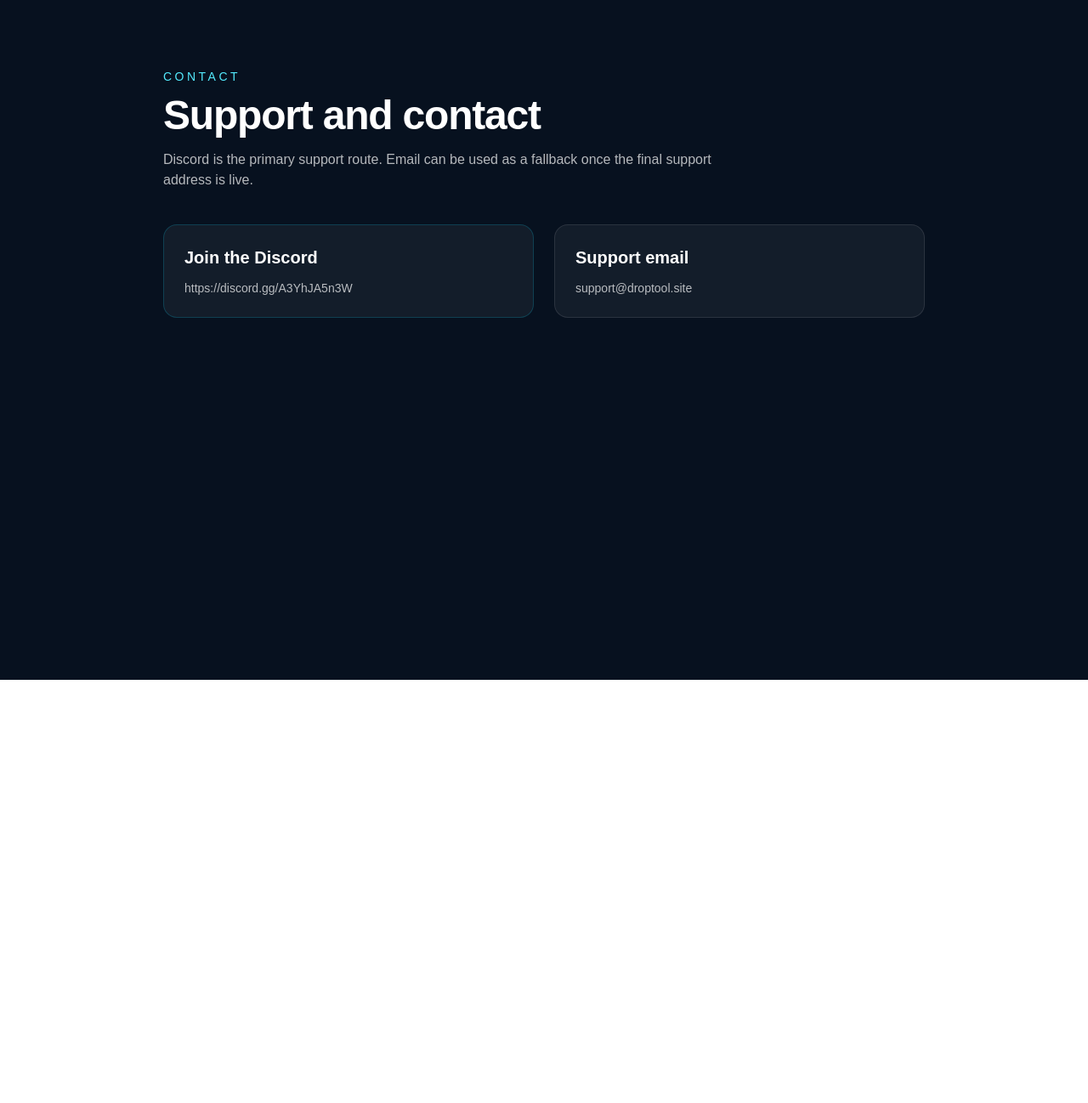
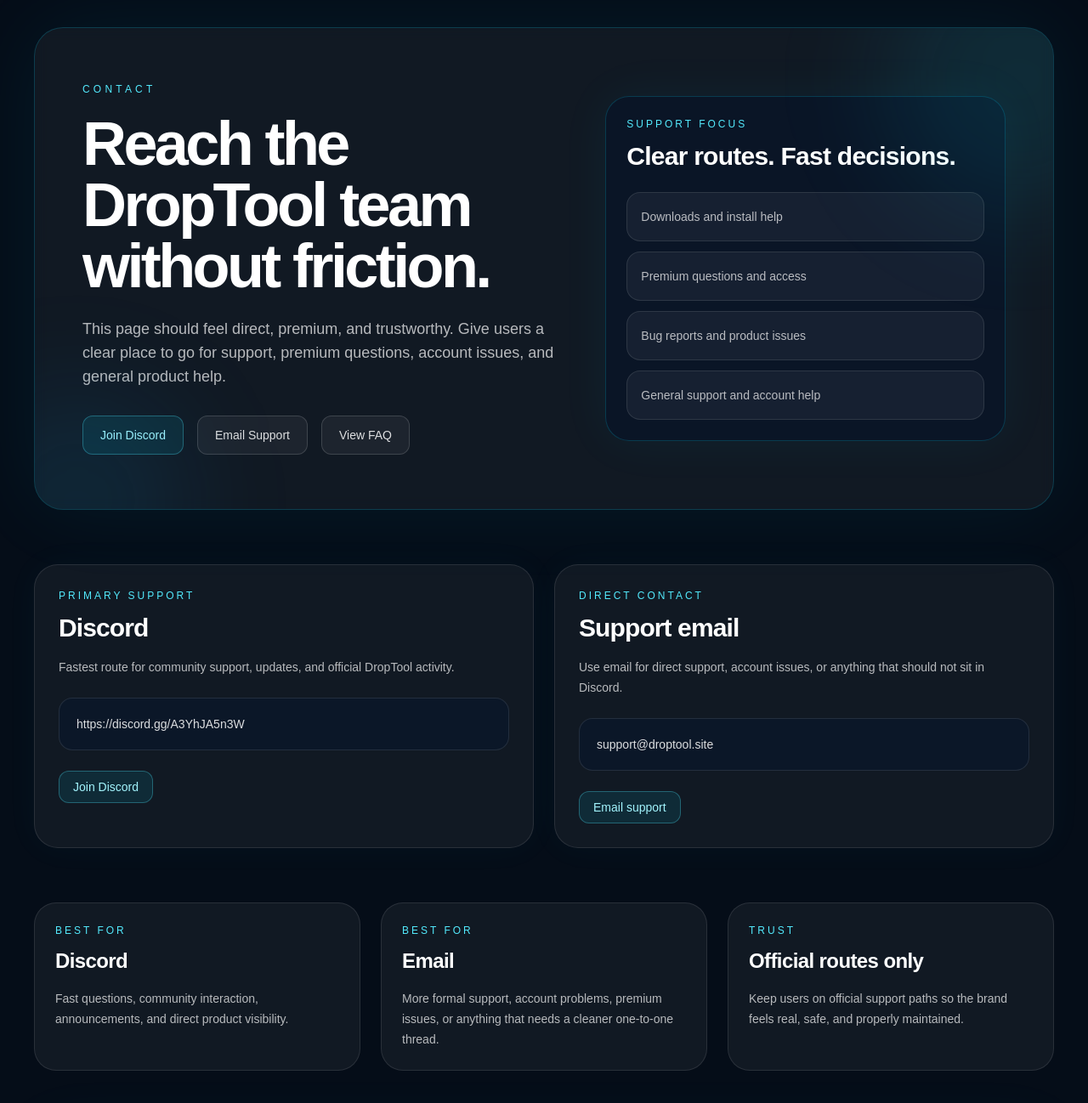
Before and after one commit to louisfles/droptool-site, a Next.js app: page /contact in a window 1280 px wide. Shown: the top 1298 px of the page at 85% size. Before the commit the page ends 800 px from the top, so only its background shows below. Built offline with nearby package versions, Linux system fonts and the light colour scheme.

Commit message:
Upgrade contact page design

```diff
--- a/app/contact/page.tsx
+++ b/app/contact/page.tsx
@@ -1,30 +1,209 @@
 import { siteConfig } from "@/lib/site-config";
+
+const contactCards = [
+  {
+    label: "Primary support",
+    title: "Discord",
+    text: "Fastest route for community support, updates, and official DropTool activity.",
+    value: siteConfig.discordUrl,
+    href: siteConfig.discordUrl,
+    cta: "Join Discord",
+  },
+  {
+    label: "Direct contact",
+    title: "Support email",
+    text: "Use email for direct support, account issues, or anything that should not sit in Discord.",
+    value: siteConfig.supportEmail,
+    href: `mailto:${siteConfig.supportEmail}`,
+    cta: "Email support",
+  },
+];
+
+const supportTopics = [
+  "Downloads and install help",
+  "Premium questions and access",
+  "Bug reports and product issues",
+  "General support and account help",
+];
 
 export default function ContactPage() {
   return (
-    <main className="min-h-screen bg-[#07111f] px-6 py-20 text-white">
-      <div className="mx-auto max-w-4xl">
-        <p className="mb-3 text-sm uppercase tracking-[0.25em] text-cyan-300">
+    <main className="min-h-screen overflow-hidden bg-[#050d18] text-white">
+      <div className="absolute inset-0 -z-10 bg-[radial-gradient(circle_at_top,rgba(34,211,238,0.15),transparent_30%),radial-gradient(circle_at_85%_10%,rgba(59,130,246,0.10),transparent_26%),linear-gradient(to_bottom,#06101c,#040914)]" />
+
+      <div className="mx-auto max-w-7xl px-6 pb-24 pt-8 sm:px-8 lg:px-10">
+        <section className="relative overflow-hidden rounded-[34px] border border-cyan-400/20 bg-white/5 px-6 py-10 shadow-[0_0_100px_rgba(34,211,238,0.07)] backdrop-blur-sm sm:px-10 sm:py-14 lg:px-14 lg:py-16">
+          <div className="absolute right-[-120px] top-[-100px] h-[320px] w-[320px] rounded-full bg-cyan-400/10 blur-3xl" />
+          <div className="absolute bottom-[-120px] left-[-80px] h-[260px] w-[260px] rounded-full bg-sky-500/10 blur-3xl" />
+
+          <div className="grid items-center gap-10 lg:grid-cols-[1.1fr_0.9fr]">
+            <div>
+              <p className="text-xs font-medium uppercase tracking-[0.35em] text-cyan-300">
                 Contact
               </p>
-        <h1 className="text-4xl font-semibold tracking-tight sm:text-5xl">
-          Support and contact
+
+              <h1 className="mt-5 max-w-4xl text-4xl font-semibold tracking-[-0.05em] sm:text-6xl lg:text-7xl">
+                Reach the DropTool team without friction.
               </h1>
-        <p className="mt-4 max-w-2xl text-white/70">
-          Discord is the primary support route. Email can be used as a fallback once the final support address is live.
+
+              <p className="mt-6 max-w-3xl text-base leading-7 text-white/70 sm:text-lg">
+                This page should feel direct, premium, and trustworthy. Give users a
+                clear place to go for support, premium questions, account issues, and
+                general product help.
               </p>
 
-        <div className="mt-10 grid gap-6 md:grid-cols-2">
-          <a href={siteConfig.discordUrl} className="rounded-2xl border border-cyan-400/20 bg-white/5 p-6">
-            <h2 className="text-xl font-semibold">Join the Discord</h2>
-            <p className="mt-3 text-sm text-white/70">{siteConfig.discordUrl}</p>
+              <div className="mt-8 flex flex-wrap gap-4">
+                <a
+                  href={siteConfig.discordUrl}
+                  className="inline-flex items-center rounded-xl border border-cyan-300/30 bg-cyan-400/10 px-5 py-3 text-sm font-medium text-cyan-200 transition hover:bg-cyan-400/20"
+                >
+                  Join Discord
                 </a>
 
-          <div className="rounded-2xl border border-white/10 bg-white/5 p-6">
-            <h2 className="text-xl font-semibold">Support email</h2>
-            <p className="mt-3 text-sm text-white/70">{siteConfig.supportEmail}</p>
+                <a
+                  href={`mailto:${siteConfig.supportEmail}`}
+                  className="inline-flex items-center rounded-xl border border-white/15 bg-white/5 px-5 py-3 text-sm font-medium text-white/85 transition hover:bg-white/10"
+                >
+                  Email Support
+                </a>
+
+                <a
+                  href="/faq"
+                  className="inline-flex items-center rounded-xl border border-white/15 bg-white/5 px-5 py-3 text-sm font-medium text-white/85 transition hover:bg-white/10"
+                >
+                  View FAQ
+                </a>
               </div>
             </div>
+
+            <div className="rounded-[28px] border border-cyan-400/20 bg-[#0a1627]/90 p-6 shadow-[0_0_60px_rgba(34,211,238,0.06)]">
+              <p className="text-xs font-medium uppercase tracking-[0.25em] text-cyan-300">
+                Support focus
+              </p>
+
+              <h2 className="mt-3 text-2xl font-semibold tracking-tight sm:text-3xl">
+                Clear routes. Fast decisions.
+              </h2>
+
+              <div className="mt-6 space-y-3">
+                {supportTopics.map((topic) => (
+                  <div
+                    key={topic}
+                    className="rounded-2xl border border-white/10 bg-white/5 p-4 text-sm leading-6 text-white/70"
+                  >
+                    {topic}
+                  </div>
+                ))}
+              </div>
+            </div>
+          </div>
+        </section>
+
+        <section className="mt-16 grid gap-6 lg:grid-cols-2">
+          {contactCards.map((card) => (
+            <div
+              key={card.title}
+              className="rounded-[28px] border border-white/10 bg-white/5 p-7 shadow-[0_0_40px_rgba(34,211,238,0.04)]"
+            >
+              <p className="text-xs font-medium uppercase tracking-[0.25em] text-cyan-300">
+                {card.label}
+              </p>
+
+              <h2 className="mt-3 text-3xl font-semibold tracking-[-0.03em]">
+                {card.title}
+              </h2>
+
+              <p className="mt-4 text-sm leading-6 text-white/70">
+                {card.text}
+              </p>
+
+              <div className="mt-6 rounded-2xl border border-white/10 bg-[#0b1728] p-5">
+                <p className="break-all text-sm text-white/85">{card.value}</p>
+              </div>
+
+              <a
+                href={card.href}
+                className="mt-6 inline-flex rounded-xl border border-cyan-300/30 bg-cyan-400/10 px-4 py-2 text-sm font-medium text-cyan-200 transition hover:bg-cyan-400/20"
+              >
+                {card.cta}
+              </a>
+            </div>
+          ))}
+        </section>
+
+        <section className="mt-16 grid gap-6 lg:grid-cols-3">
+          <div className="rounded-[26px] border border-white/10 bg-white/5 p-6">
+            <p className="text-xs font-medium uppercase tracking-[0.25em] text-cyan-300">
+              Best for
+            </p>
+            <h3 className="mt-3 text-2xl font-semibold tracking-tight">
+              Discord
+            </h3>
+            <p className="mt-4 text-sm leading-6 text-white/70">
+              Fast questions, community interaction, announcements, and direct product
+              visibility.
+            </p>
+          </div>
+
+          <div className="rounded-[26px] border border-white/10 bg-white/5 p-6">
+            <p className="text-xs font-medium uppercase tracking-[0.25em] text-cyan-300">
+              Best for
+            </p>
+            <h3 className="mt-3 text-2xl font-semibold tracking-tight">
+              Email
+            </h3>
+            <p className="mt-4 text-sm leading-6 text-white/70">
+              More formal support, account problems, premium issues, or anything that
+              needs a cleaner one-to-one thread.
+            </p>
+          </div>
+
+          <div className="rounded-[26px] border border-white/10 bg-white/5 p-6">
+            <p className="text-xs font-medium uppercase tracking-[0.25em] text-cyan-300">
+              Trust
+            </p>
+            <h3 className="mt-3 text-2xl font-semibold tracking-tight">
+              Official routes only
+            </h3>
+            <p className="mt-4 text-sm leading-6 text-white/70">
+              Keep users on official support paths so the brand feels real, safe, and
+              properly maintained.
+            </p>
+          </div>
+        </section>
+
+        <section className="mt-16 rounded-[30px] border border-cyan-400/20 bg-cyan-400/10 p-8 shadow-[0_0_70px_rgba(34,211,238,0.06)] sm:p-10">
+          <p className="text-xs font-medium uppercase tracking-[0.3em] text-cyan-200">
+            Need help now
+          </p>
+          <h2 className="mt-3 max-w-3xl text-3xl font-semibold tracking-[-0.04em] sm:text-5xl">
+            Join Discord first, then use email when you need a direct support trail.
+          </h2>
+          <p className="mt-4 max-w-2xl text-sm leading-6 text-white/75">
+            This page should make support feel active and easy to reach.
+          </p>
+
+          <div className="mt-8 flex flex-wrap gap-4">
+            <a
+              href={siteConfig.discordUrl}
+              className="inline-flex rounded-xl border border-cyan-200/30 bg-white/10 px-5 py-3 text-sm font-medium text-white transition hover:bg-white/15"
+            >
+              Join Discord
+            </a>
+            <a
+              href={`mailto:${siteConfig.supportEmail}`}
+              className="inline-flex rounded-xl border border-cyan-200/30 bg-white/10 px-5 py-3 text-sm font-medium text-white transition hover:bg-white/15"
+            >
+              Email Support
+            </a>
+            <a
+              href="/faq"
+              className="inline-flex rounded-xl border border-cyan-200/30 bg-white/10 px-5 py-3 text-sm font-medium text-white transition hover:bg-white/15"
+            >
+              View FAQ
+            </a>
+          </div>
+        </section>
       </div>
     </main>
   );
```
Lines whose indentation alone changed are shown as unchanged.
